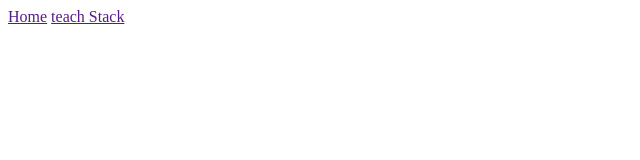
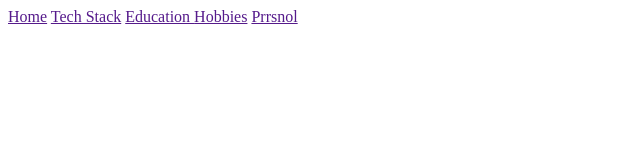
Before and after one commit to jadhavab/profile-ajay, a plain HTML site: page index.html in a window 1280 px wide. Shown: the whole page, without its empty margins (0-640 px from the left). Drawn offline with Linux system fonts and the light colour scheme.

Commit message:
Created index file
Created index file

```diff
--- a/index.html
+++ b/index.html
@@ -9,7 +9,10 @@
     <header>
         <a href=""> Home</a>
 
-        <a href=""> teach Stack</a>
+        <a href=""> Tech Stack</a>
+        <a href="">Education  </a>
+    <a href=""> Hobbies</a>
+    <a href=""> Prrsnol</a>
 
     </header>
 </body>
```
